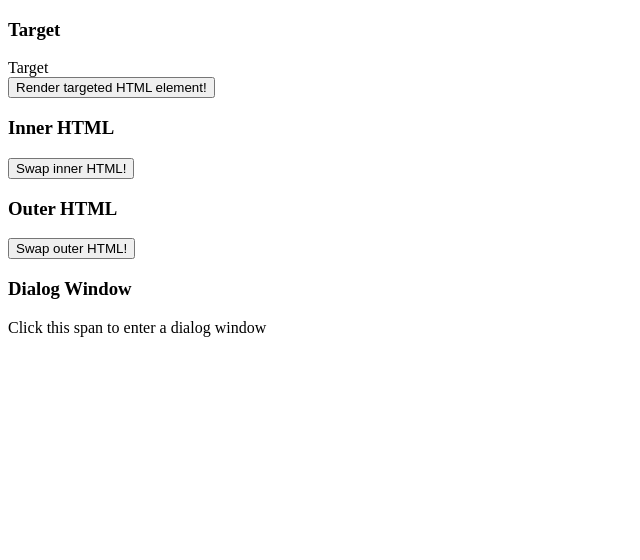
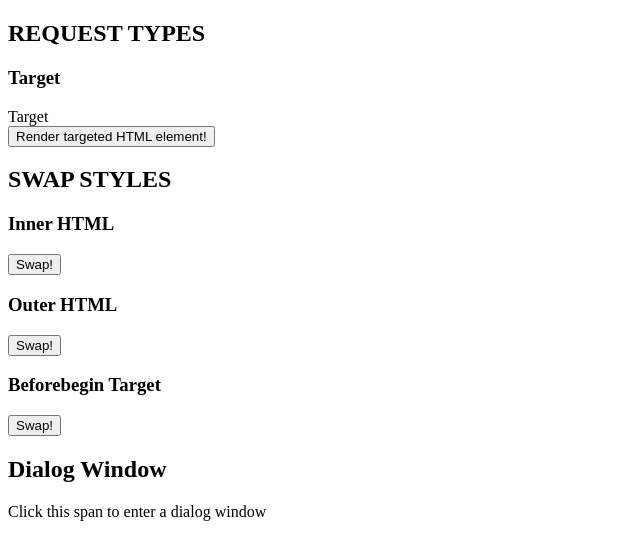
Before and after one commit to ColeJJ/fse_htmx, a website: page public/index.html in a window 1280 px wide. Shown: the whole page, without its empty margins (0-640 px from the left). Drawn offline with Linux system fonts and the light colour scheme.

Commit message:
upated html

```diff
--- a/package.json
+++ b/package.json
@@ -11,6 +11,7 @@
   "license": "ISC",
   "type": "commonjs",
   "dependencies": {
+    "@material/web": "^1.4.0",
     "express": "^4.19.2",
     "htmx.org": "^1.9.11"
   }
--- a/public/index.html
+++ b/public/index.html
@@ -3,30 +3,61 @@
 <head>
     <meta charset="UTF-8">
     <title>Title</title>
-    <script src="https://unpkg.com/htmx.org@1.9.11" integrity="sha384-0gxUXCCR8yv9FM2b+U3FDbsKthCI66oH5IA9fHppQq9DDMHuMauqq1ZHBpJxQ0J0" crossorigin="anonymous"></script>
+    <link rel="stylesheet" href="./../public/css/styles.css">
+    <script
+            src="https://unpkg.com/htmx.org@1.9.11"
+            integrity="sha384-0gxUXCCR8yv9FM2b+U3FDbsKthCI66oH5IA9fHppQq9DDMHuMauqq1ZHBpJxQ0J0"
+            crossorigin="anonymous"></script>
 </head>
 <body>
+
+    <h2>REQUEST TYPES</h2>
+    <!-- TODO:
+        REQUEST TYPES
+        hx-get - issues an HTTP GET request.
+        hx-post - issues an HTTP POST request.
+        hx-put - issues an HTTP PUT request.
+        hx-patch - issues an HTTP PATCH request.
+        hx-delete - issues an HTTP DELETE request.
+    -->
     <h3>Target</h3>
     <div><span id="target">Target</span></div>
-    <button hx-post="/target"
+    <button
+            hx-post="/target"
             hx-trigger="click"
             hx-target="#target"
             hx-swap="innerHTML"
     >Render targeted HTML element!</button>
 
+    <h2>SWAP STYLES</h2>
+    <!-- innerHTML - The default, replace the inner html of the target element. -->
     <h3>Inner HTML</h3>
-    <button hx-post="/innerHTML"
+    <button hx-get="/getHTML"
             hx-trigger="click"
             hx-swap="innerHTML"
-    >Swap inner HTML!</button>
+    >Swap!</button>
 
+    <!-- outerHTML - Replace the entire target element with the response. -->
     <h3>Outer HTML</h3>
-    <button hx-post="/outerHTML"
+    <button hx-get="/getHTML"
             hx-trigger="click"
             hx-swap="outerHTML"
-    >Swap outer HTML!</button>
+    >Swap!</button>
 
-    <h3>Dialog Window</h3>
+    <!-- beforebegin - Insert the response before the target element. -->
+     <!-- TUN: hier tuts noch nicht -->
+    <h3 id="targetBeforeBegin">Beforebegin Target</h3>
+    <button hx-get="/getHTML"
+            hx-trigger="click"
+            hx-swap="beforebegin"
+            hx-target="#targetBeforeBegin"
+    >Swap!</button>
+    <!-- beforeend - Insert the response after the last child of the target element. -->
+    <!-- afterend - Insert the response after the target element. -->
+    <!-- delete - Deletes the target element regardless of the response. -->
+    <!-- none - No swap will be performed. -->
+
+    <h2>Dialog Window</h2>
     <div>
         <span class="btn"
                 hx-trigger="click"
```
Also changed, not shown: server.js (+4 -8 lines), public/css/styles.css (added), 1 other file.
